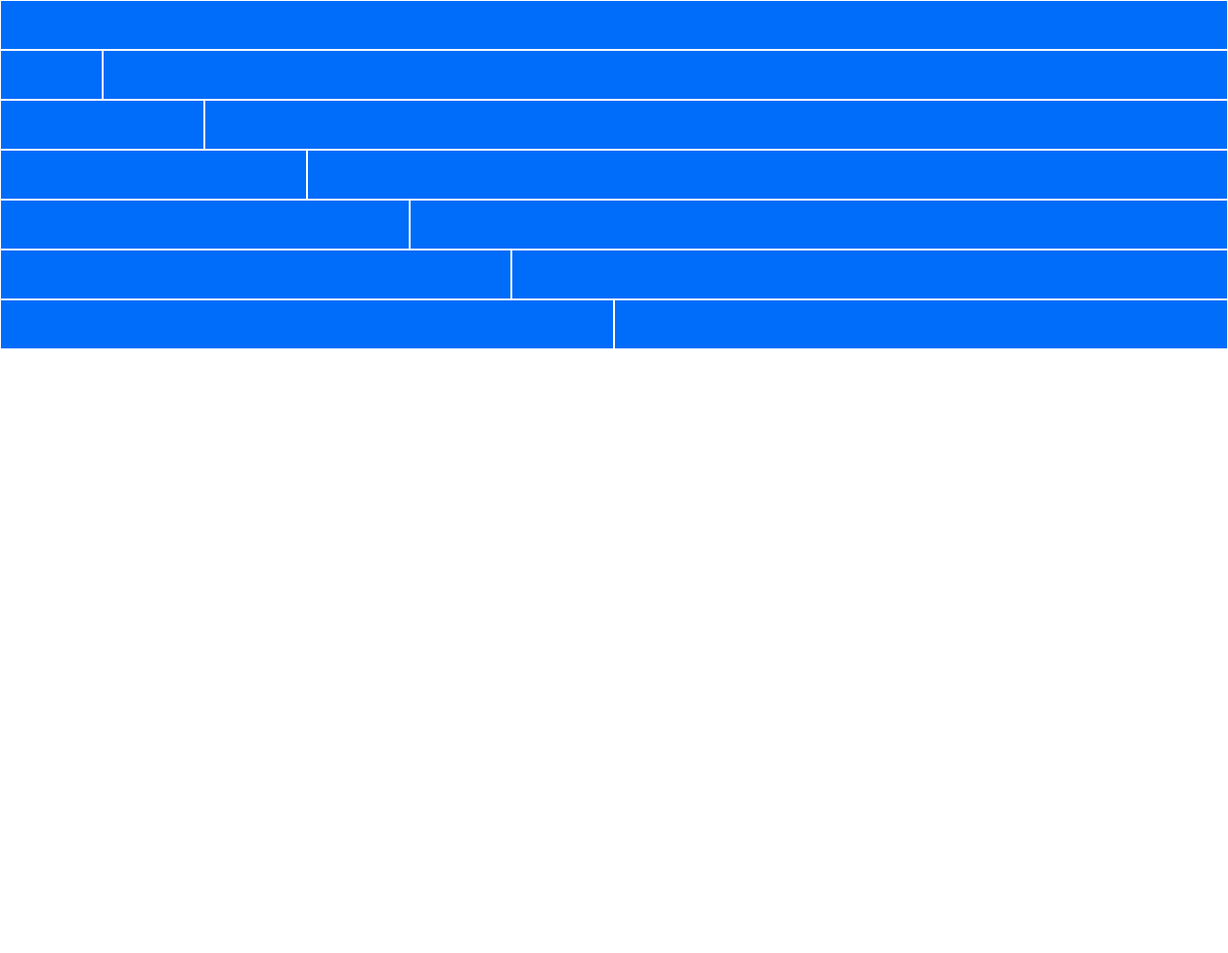
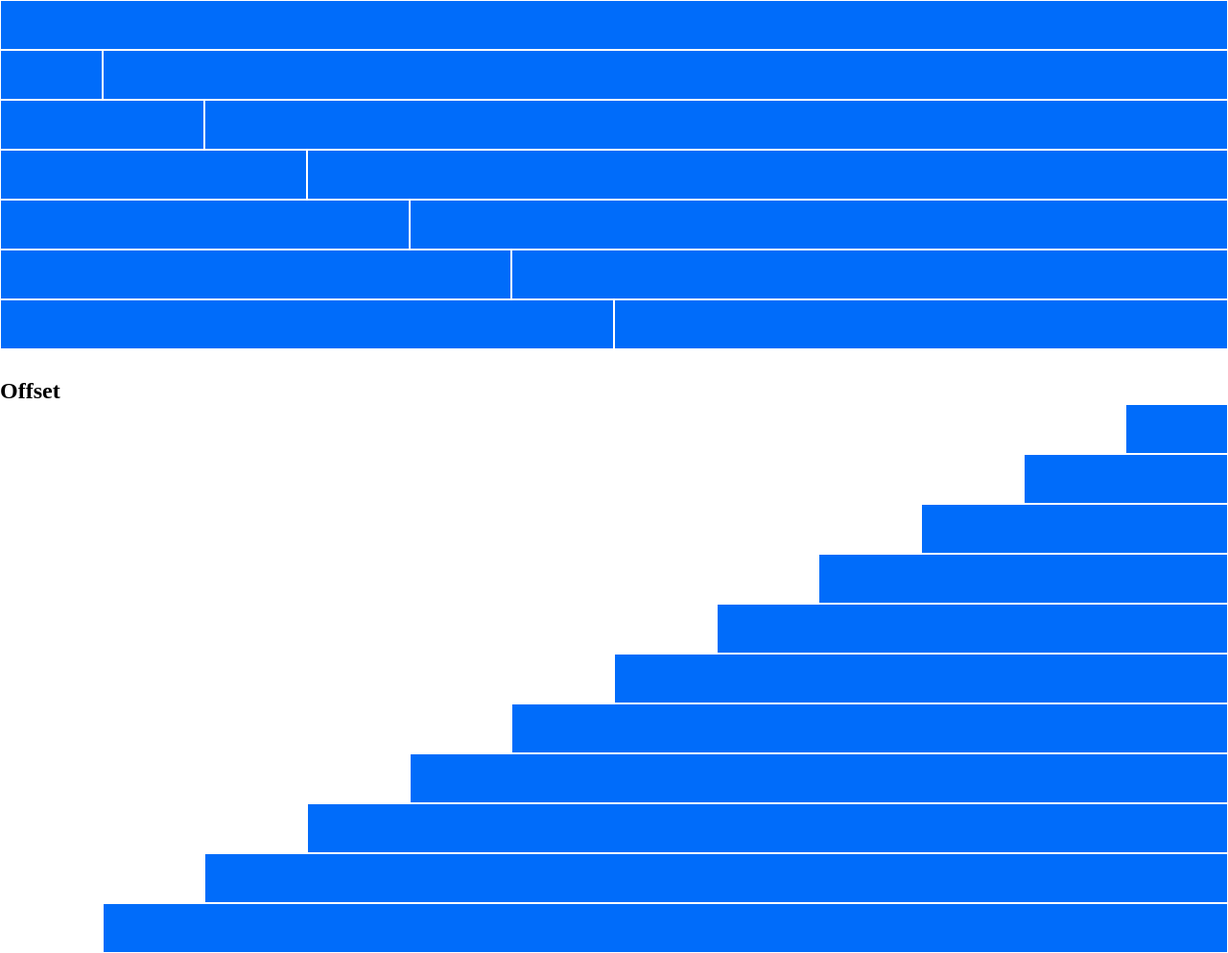
Before and after one commit to simoneditaranto/html-css-12bool, a plain HTML site: page index.html in a window 1280 px wide. Shown: the part 557-1550 px from the top of the page at 96% size. Before the commit the page ends 951 px from the top, so only its background shows below. Drawn offline with Linux system fonts and the light colour scheme.

Commit message:
sezione offset completata

```diff
--- a/css/style.css
+++ b/css/style.css
@@ -12,7 +12,7 @@ body{
     background-color: #006CFA;
 }
 
-h1{
+h1, h2{
     color: black;
 }
 
--- a/index.html
+++ b/index.html
@@ -100,6 +100,21 @@
             <div class="col-6"></div>
         </div>
 
+        <h2>Offset</h2>
+
+        <div class="row">
+            <div class="col-1 offset-11"></div>
+            <div class="col-2 offset-10"></div>
+            <div class="col-3 offset-9"></div>
+            <div class="col-4 offset-8"></div>
+            <div class="col-5 offset-7"></div>
+            <div class="col-6 offset-6"></div>
+            <div class="col-7 offset-5"></div>
+            <div class="col-8 offset-4"></div>
+            <div class="col-9 offset-3"></div>
+            <div class="col-10 offset-2"></div>
+            <div class="col-11 offset-1"></div>
+        </div>
 
 
     </body>
```
